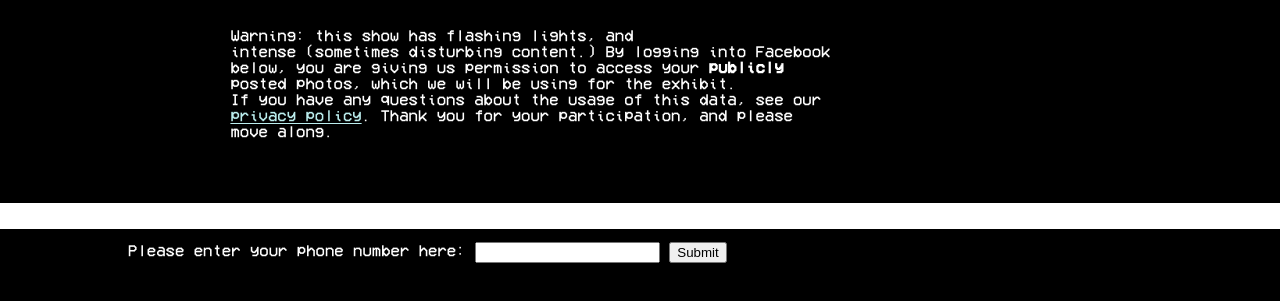
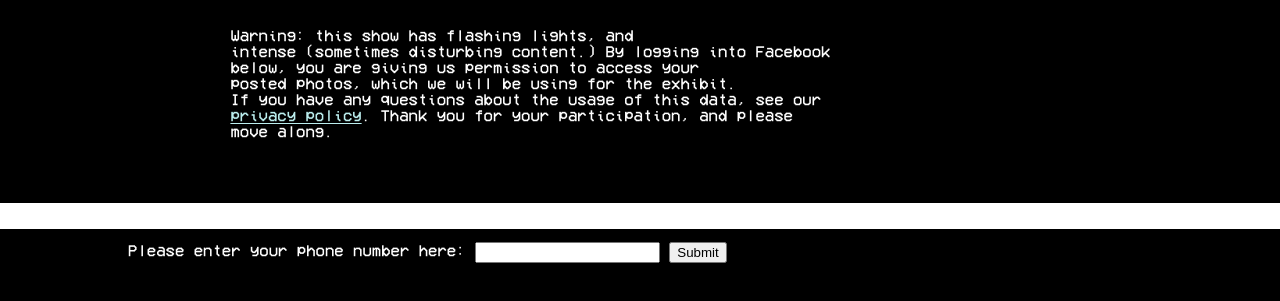
Before and after one commit to triceratropes/Digital_Immigration_Access, a plain HTML site: page index.html in a window 1280 px wide. Shown: the part 189-490 px from the top of the page. Drawn offline with Linux system fonts and the light colour scheme; a script that the page names is missing.

Commit message:
Remove 'publicly' from the description

```diff
--- a/index.html
+++ b/index.html
@@ -72,7 +72,7 @@
                 <br>
                 intense (sometimes disturbing content.) By logging into Facebook
                 <br>
-                below, you are giving us permission to access your <b>publicly</b>
+                below, you are giving us permission to access your
                 <br>
                 posted photos, which we will be using for the exhibit.
                 <br>
```
